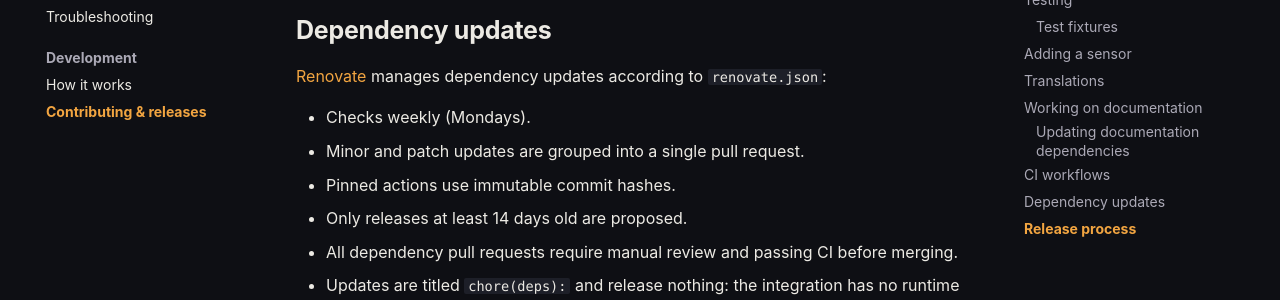
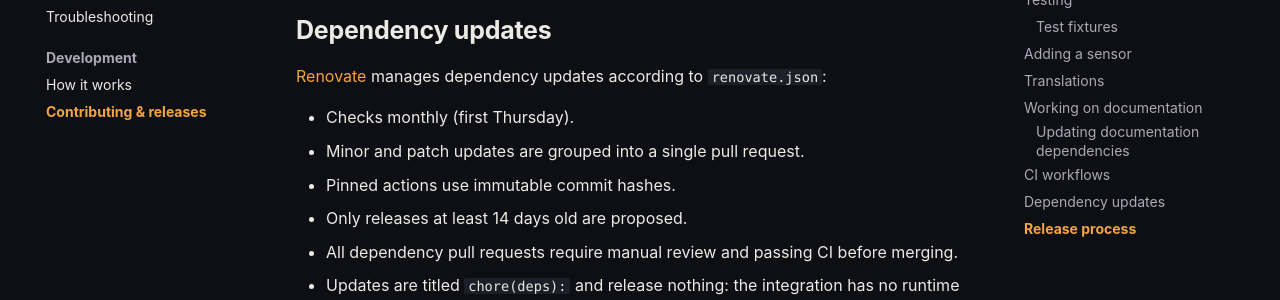
Before and after one commit to blunan/gbfs-ha-integration, an MkDocs documentation site: the page built from docs/development.md, in a window 1280 px wide and 1400 px high, scrolled down 5062 px. Shown: the part 367-667 px from the top of the window. Built offline with MkDocs 1.6.1 and Material for MkDocs 9.7.7, drawn with Linux system fonts in a browser that asks for light colours; some web fonts are replaced; comment, search, counter and statistics services are not loaded.

Commit message:
chore: schedule Renovate for the first Thursday of the month (#22)
* chore: schedule Renovate for the first Thursday of the month

* docs: scope brand header source facts color and explain docs formatting rules

---------

Co-authored-by: Brayan Luna <blun4n@gmail.com>

```diff
--- a/docs/development.md
+++ b/docs/development.md
@@ -188,7 +188,7 @@ GitHub Actions runs automated checks on every pull request and push to `main`:
 
 [Renovate](https://docs.renovatebot.com/) manages dependency updates according to `renovate.json`:
 
-- Checks weekly (Mondays).
+- Checks monthly (first Thursday).
 - Minor and patch updates are grouped into a single pull request.
 - Pinned actions use immutable commit hashes.
 - Only releases at least 14 days old are proposed.
--- a/docs/stylesheets/blunan-brand.css
+++ b/docs/stylesheets/blunan-brand.css
@@ -171,6 +171,9 @@ body[data-md-color-scheme] .md-option.focus-visible + label {
 
 .md-source__facts {
   opacity: 1;
+}
+
+.md-header .md-source__facts {
   color: var(--brand-text-muted);
 }
 
--- a/renovate.json
+++ b/renovate.json
@@ -3,9 +3,9 @@
   "extends": [
     "config:recommended",
     "group:allNonMajor",
-    "schedule:weekly",
     ":configMigration"
   ],
+  "schedule": ["* * 1-7 * 4"],
   "timezone": "America/Mexico_City",
   "minimumReleaseAge": "14 days",
   "internalChecksFilter": "strict",
```
Also changed, not shown: AGENTS.md (+1 -1 lines).
